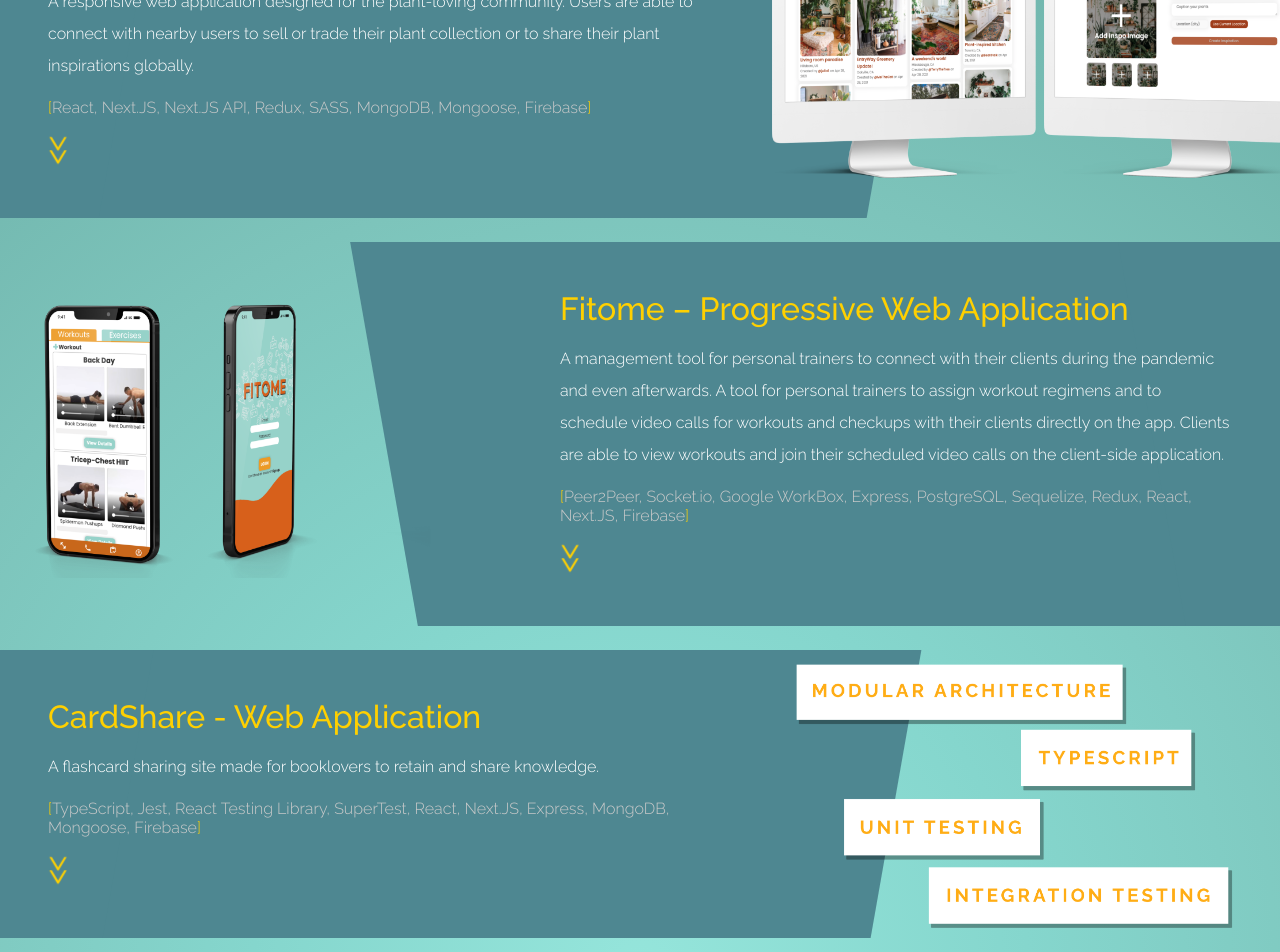
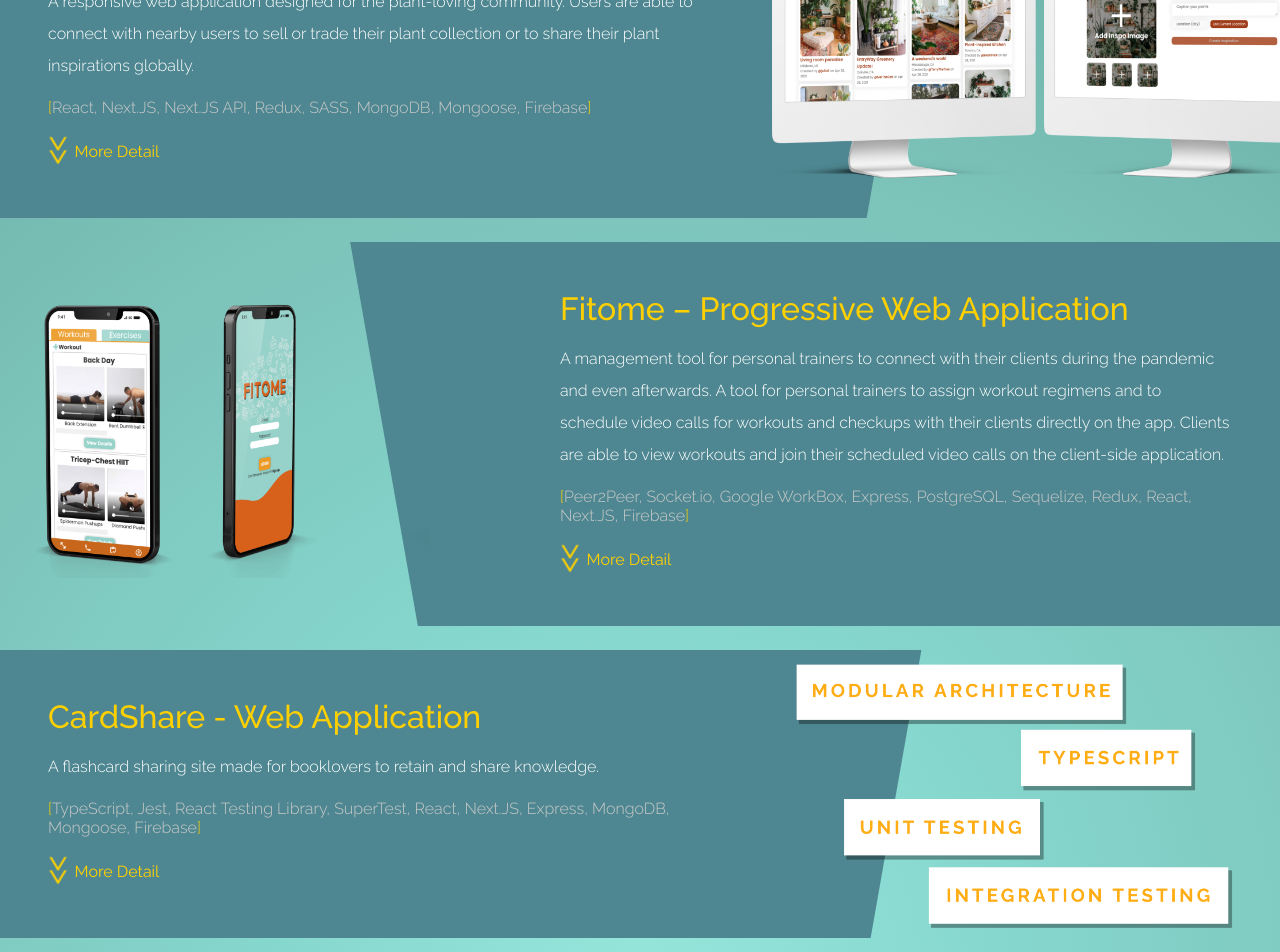
Before and after one commit to louisawong/portfolio, a Next.js app: page / in a window 1280 px wide. Shown: the part 760-1712 px from the top of the page. Built offline with nearby package versions, Linux system fonts and the light colour scheme; a web font is replaced by a local one.

Commit message:
added more detail text

```diff
--- a/pages/index.js
+++ b/pages/index.js
@@ -122,19 +122,19 @@
 
       <main id="main" className="main">
 
-          {/* <div className="hero"> */}
+
             <div className="navigation">
               <div id ="navigation_icons" className="navigation_icons">
                 <a href="https://github.com/louisawong" target="_blank"><img className="nav_icon" src="./images/GitHub-Mark-Light-120px-plus.png"/></a>
                 <a href="https://www.linkedin.com/in/louisa-wy-wong/" target="_blank"><img className="nav_icon" src="./images/LI-In-Bug.png"/></a>
                 <a href = "mailto: louisawywong@gmail.com?subject=Let's%20Connect!"><img className="nav_icon" src="./images/mail_white_48dp.svg"/></a>
               </div>
-              {/* <div className="navigation_choice"> */}
+
                 <a  className="resume button" href="./files/Louisa_Wong_Resume_July_2021.pdf" download>Resume</a>
                 <div className="hamburger_wrapper" onClick={menuHandler}>
-                <div id="hamburger_menu" className="hamburger_menu" >
-                  <div className="hamburger_menu_btn"></div>
-                </div>
+                  <div id="hamburger_menu" className="hamburger_menu" >
+                    <div className="hamburger_menu_btn"></div>
+                  </div>
                 </div>
                 <div id="hamburger_choices" className="hamburger_choices">
                   <a className="hamburger_choices_option" onClick={menuHandler} href="#projects">Projects</a>
@@ -149,7 +149,6 @@
                   </div>
                 </div>
 
-              {/* </div> */}
             </div>
             <div className="hero_text">
               <div className="hero_text_name">
@@ -173,7 +172,10 @@
                 <p className="project_left_info">A responsive web application designed for the plant-loving community. Users are able to connect with nearby users to sell or trade their plant collection or to share their plant inspirations globally.</p>
                 <p className="project_left_tech"><span className="yellow">[</span>React, Next.JS, Next.JS API, Redux, SASS, MongoDB, Mongoose, Firebase<span className="yellow">]</span></p>
                 <img className="project_body_mock" src="./images/mock_plantiful.png" />
-                <div className="project_left_arrow bounce" onClick={()=>detailHandler("plantiful")}>>></div>
+                <div className="project_detail_arrow_wrapper">
+                  <div className="project_detail_arrow bounce" onClick={()=>detailHandler("plantiful")}>>></div>
+                  <div className="yellow">{"  More Detail"}</div>
+                </div>
               </div>
               <div className="project_mock_wrapper">
               <img className="project_left_mock" src="./images/mock_plantiful.png" />
@@ -214,7 +216,10 @@
                 <p className="project_left_info">A  management tool for personal trainers to connect with their clients during the pandemic and even afterwards. A tool for personal trainers to assign workout regimens and to schedule video calls for workouts and checkups with their clients directly on the app. Clients are able to view workouts and join their scheduled video calls on the client-side application.</p>
                 <p className="project_left_tech"><span className="yellow">[</span>Peer2Peer, Socket.io, Google WorkBox, Express, PostgreSQL, Sequelize, Redux, React, Next.JS, Firebase<span className="yellow">]</span></p>
                 <img className="project_body_mock" src="./images/mock_fitome.png" />
-                <div className="project_left_arrow bounce" onClick={()=>detailHandler("fitome")}>>></div>
+                <div className="project_detail_arrow_wrapper">
+                  <div className="project_detail_arrow bounce" onClick={()=>detailHandler("fitome")}>>> </div>
+                  <div className="yellow">{"  More Detail"}</div>
+                </div>
               </div>
             </div>
             <div className="project_left_detail" id="detail_fitome">
@@ -263,7 +268,10 @@
                 <p className="project_left_info">A flashcard sharing site made for booklovers to retain and share knowledge.</p>
                 <p className="project_left_tech"><span className="yellow">[</span>TypeScript, Jest, React Testing Library, SuperTest, React, Next.JS, Express, MongoDB, Mongoose, Firebase<span className="yellow">]</span></p>
                 <img className="project_body_mock" src="./images/mock_cardshare.png"  />
-                <div className="project_left_arrow bounce" onClick={()=>detailHandler("cardshare")}>>></div>
+                <div className="project_detail_arrow_wrapper">
+                  <div className="project_detail_arrow bounce" onClick={()=>detailHandler("cardshare")}>>> </div>
+                  <div className="yellow">{"  More Detail"}</div>
+                </div>
               </div>
               <div className="project_mock_wrapper">
                 <img className="project_left_mock" src="./images/mock_cardshare.png"  />
--- a/styles/project.css
+++ b/styles/project.css
@@ -85,7 +85,14 @@
     color: rgb(202, 202, 202);
 }
 
-.project_left_arrow {
+.project_detail_arrow_wrapper {
+    display: flex;
+    align-items: center;
+    justify-content: center;
+    width: fit-content;
+}
+
+.project_detail_arrow {
     /* transform: rotate(90deg); */
     margin: 0;
     font-size: 2em;
@@ -96,7 +103,7 @@
     animation-iteration-count: infinite;
 }
 
-.project_left_arrow:hover {
+.project_detail_arrow:hover {
     cursor: pointer;
 }
 
```
